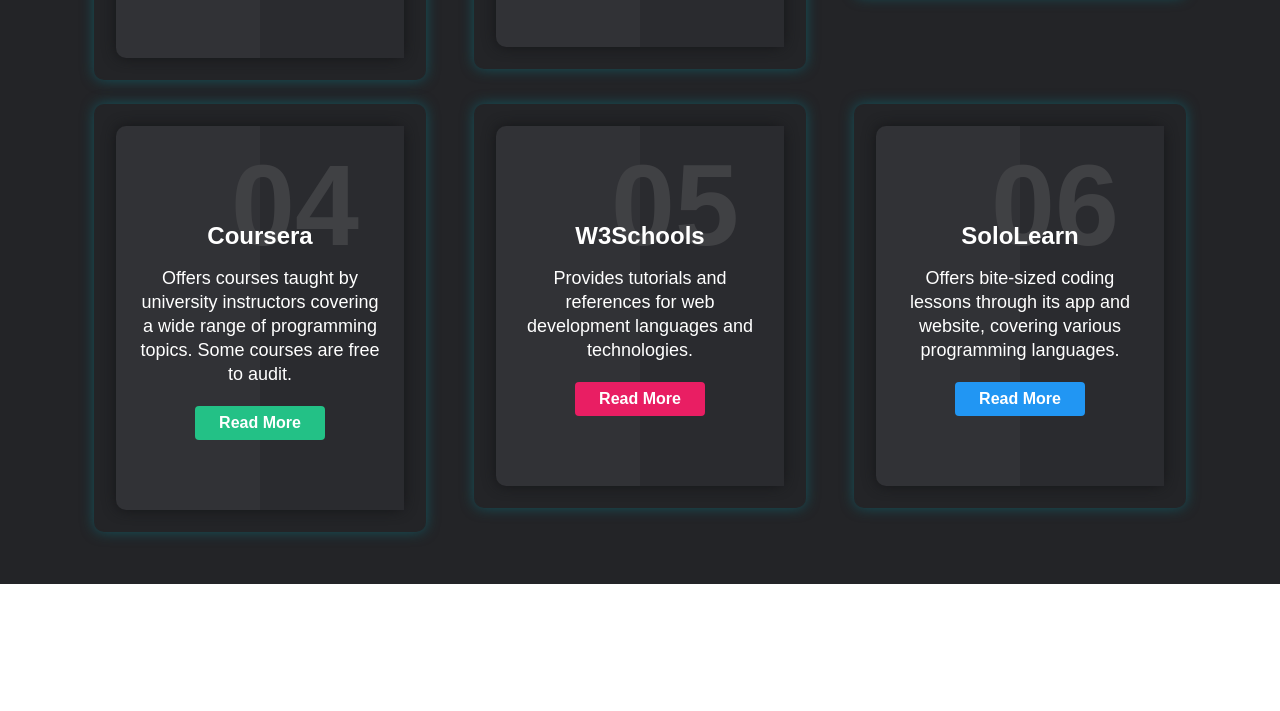
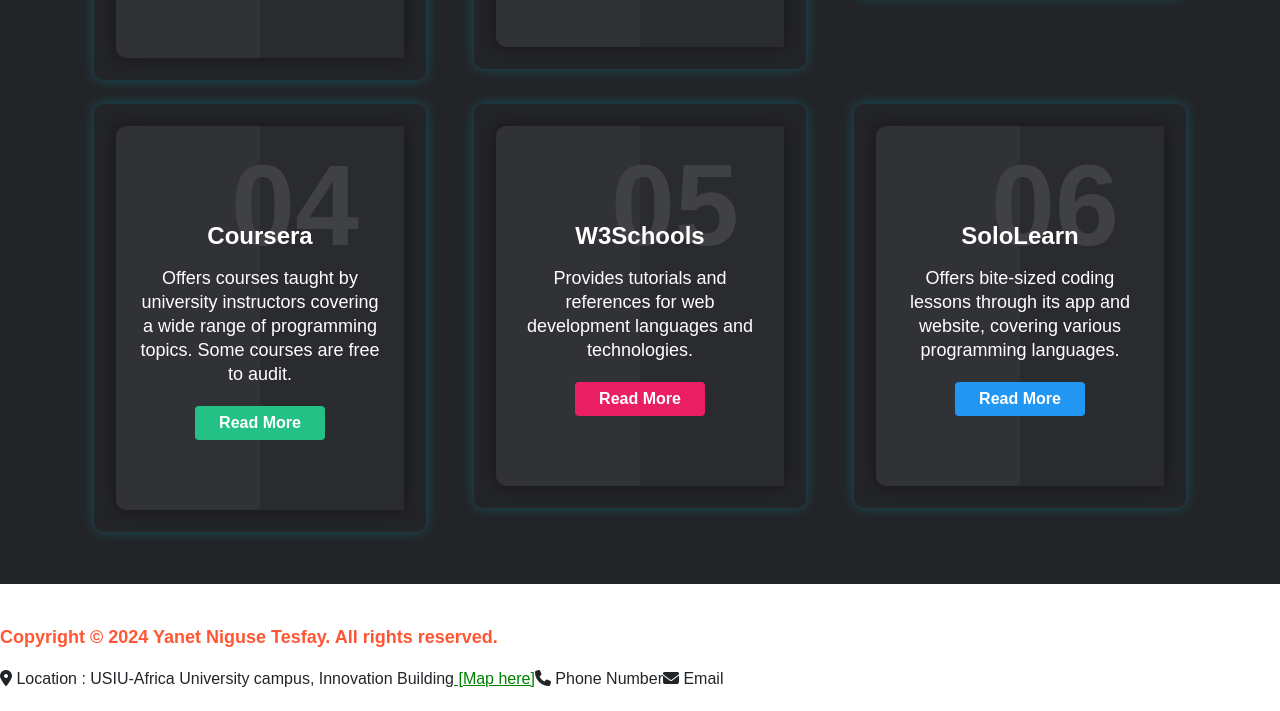
Before and after one commit to yanetniguse/Innovation-and-Incubation-Center, a plain HTML site: page Resources.html in a window 1280 px wide. Shown: the part 589-1300 px from the top of the page. Before the commit the page ends 1193 px from the top, so only its background shows below. Drawn offline with nearby package versions, Linux system fonts and the light colour scheme.

Commit message:
Update Resources.html

```diff
--- a/Resources.html
+++ b/Resources.html
@@ -116,5 +116,17 @@
         <script src="https://cdnjs.cloudflare.com/ajax/libs/twitter-bootstrap/5.1.0/js/bootstrap.min.js"></script>
     </body>
 
+     <footer class="footer" style="padding-top: 20px; padding-bottom: 20px;">
+    <div class="footer">
+        <p style="color: #FF5733; font-weight: bold; font-size: 18px;">Copyright &copy; 2024 Yanet Niguse Tesfay. All rights reserved.</p>
+        <table>
+            <tr>
+                <td><i class="fas fa-map-marker-alt"></i> Location : USIU-Africa University campus, Innovation Building<a href="https://www.google.com/maps/place/United+States+International+University+Africa/@-1.2180945,36.8792139,15z/data=!4m6!3m5!1s0x182f15f826d2697b:0x283746033cb1b5a5!8m2!3d-1.2180945!4d36.8792139!16s%2Fm%2F0130s39z?entry=ttu" style="color: green;"> [Map here]</a></td>
+                <td><i class="fas fa-phone"></i> Phone Number</td>
+                <td><i class="fas fa-envelope"></i> Email</td>
+            </tr>
+        </table>
+    </div>
+</footer>
 
 </html>
```
